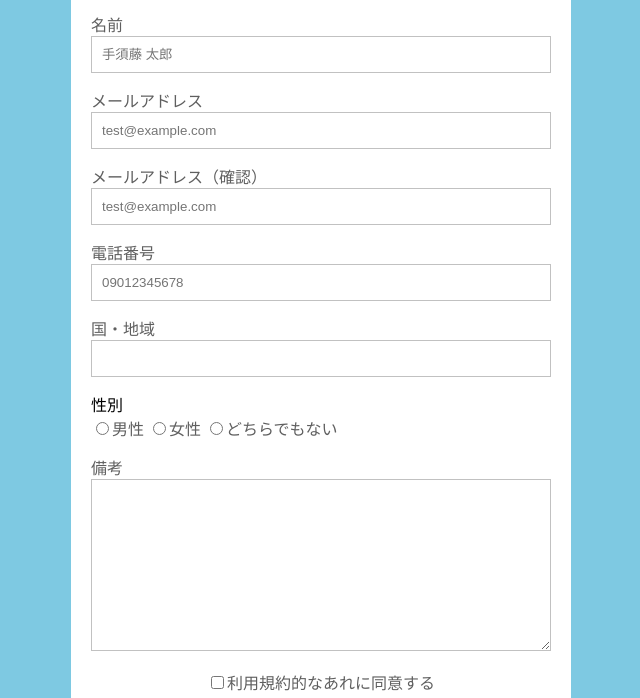
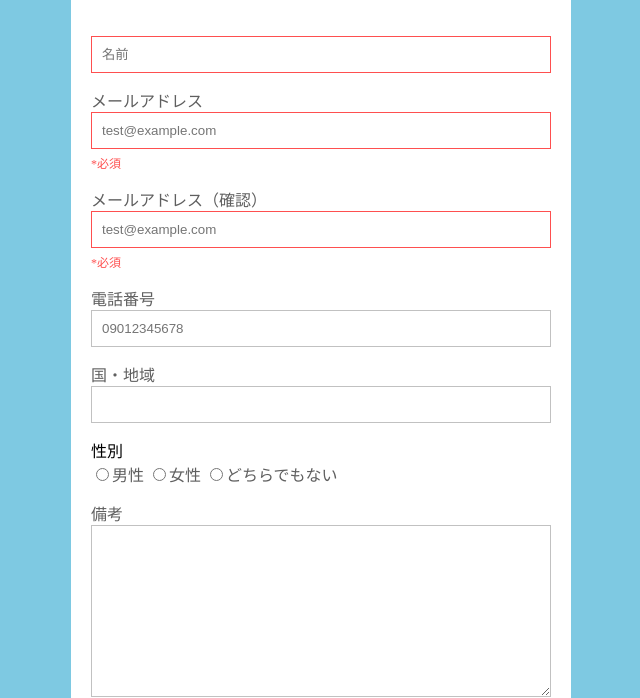
Before and after one commit to koizumiiiii/form, a website: page index.html in a window 1280 px wide. Shown: the part 136-834 px from the top of the page, without its empty margins (319-959 px from the left). Drawn offline with Linux system fonts and the light colour scheme.

Commit message:
各種実装
必須未記入時のエラーstyle追加
必須記入時のカラー追加
:placeholder-shown実装

```diff
--- a/index.html
+++ b/index.html
@@ -11,17 +11,19 @@
     <div class="form-test">
         <form action="">
             <h1>html5/css3のフォーム jsなし</h1>
-            <p>
+            <p class="ph-shown">
+                <input type="text" id="fullname" name="fullname" placeholder="名前" autocomplete="on" required>
                 <label for="fullname">名前</label>
-                <input type="text" id="fullname" name="fullname" placeholder="手須藤 太郎" autocomplete="on" required>
             </p>
-            <p>
+            <p class="required-text">
                 <label for="email_addr">メールアドレス</label>
                 <input type="email" id="email_addr" name="email_addr" pattern="^[a-zA-Z]{1}[0-9a-zA-Z]+[\w\.-]+@[\w\.-]+\.\w{2,}$" placeholder="test@example.com" required>
+                <span class="help-text"></span>
             </p>
             <p>
                 <label for="email_addr_repeat">メールアドレス（確認）</label>
                 <input type="email" id="email_addr_repeat" name="email_addr_repeat" pattern="^[a-zA-Z]{1}[0-9a-zA-Z]+[\w\.-]+@[\w\.-]+\.\w{2,}$" placeholder="test@example.com" required>
+                <span class="help-text"></span>
             </p>
             <p>
                 <label for="phone_num">電話番号</label>
--- a/sass/style.scss
+++ b/sass/style.scss
@@ -1,12 +1,12 @@
 $fontColor: #5f5f5f;
 $errorColor: #fe4f4f;
 $paleColor: #c1c1c1;
-
+$clearColor: #7ec9e2;
 * {
     box-sizing: border-box;
 }
 body {
-    background: #7ec9e2;
+    background: $clearColor;
     margin: 0;
     padding: 0;
 }
@@ -35,6 +35,28 @@ p {
     margin: 15px auto;
     text-align: left;
 }
+.ph-shown {
+    position: relative;
+    padding-top: 1.5rem;
+    label {
+        position: absolute;
+        top: 0;
+        opacity: 1;
+        transform: translateY()0;
+        transition: all 0.2s ease-out;
+    }
+    input:placeholder-shown + label {
+        opacity: 0;
+        transform: translateY(1rem);
+        }
+    }
+
+.help-text {
+    display: block;
+    margin-top: 5px;
+    font-size: 12px;
+}
+
 label {
     display: block;
     color: $fontColor;
@@ -43,9 +65,24 @@ input {
     width: 100%;
     padding: 10px;
     border: solid 1px $paleColor;
+    &:valid:required {
+        border-color: $clearColor;
+    }
+    &:invalid {
+        border-color: $errorColor;
+        & + .help-text {
+            color: $errorColor;
+        }
+    }
+    &:required + .help-text::before {
+        content: '*\5FC5\9808';
+    }
+
 }
 textarea {
-    @extend input;
+    width: 100%;
+    padding: 10px;
+    border: solid 1px $paleColor;
 }
 .form_radio {
     span {
```
Also changed, not shown: css/style.css.
